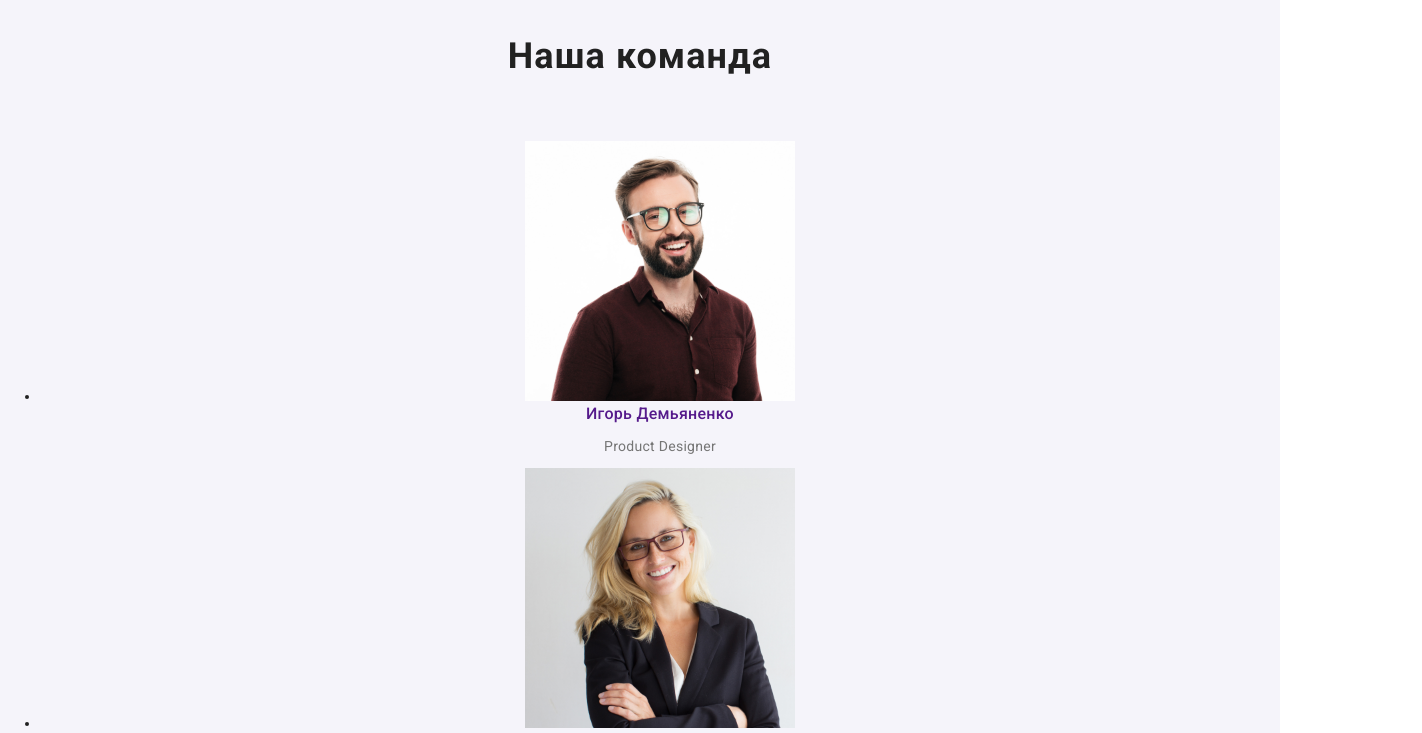
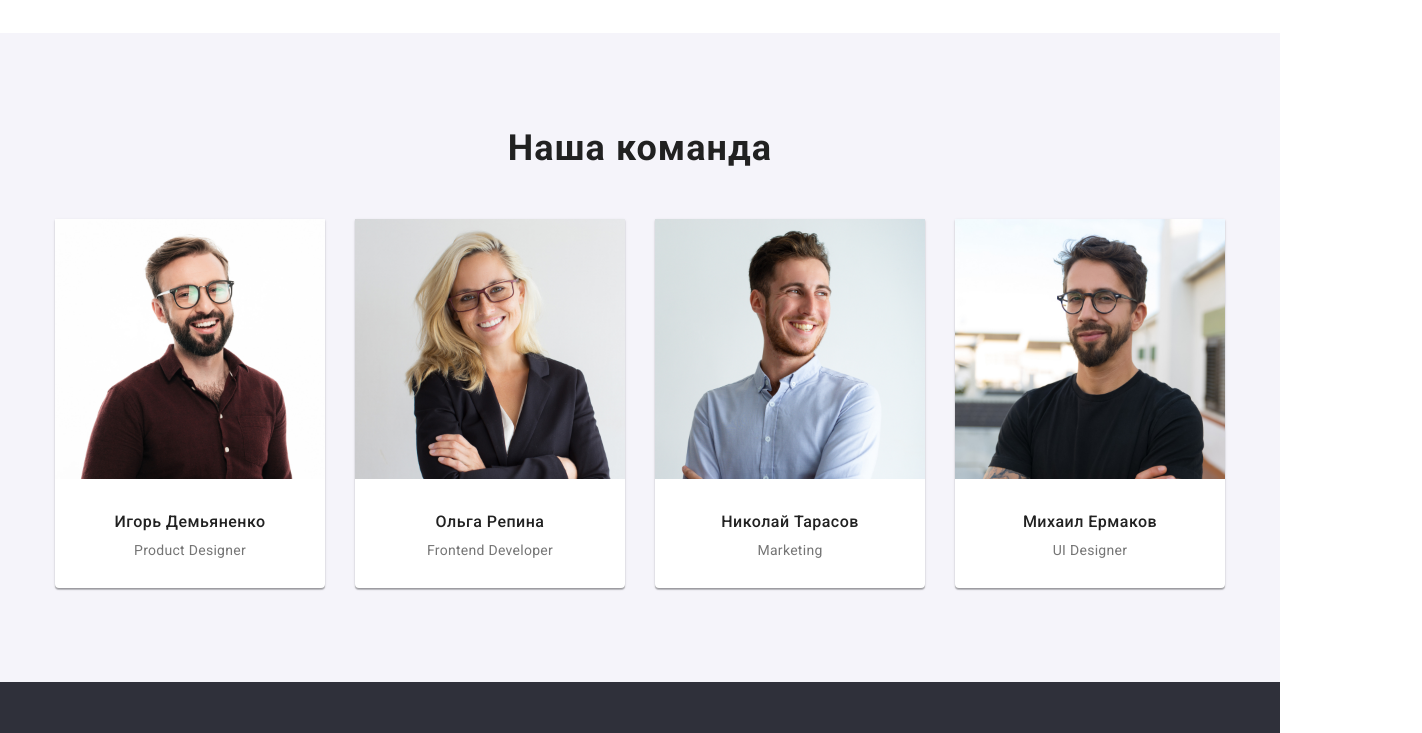
Before and after one commit to Roman-Pecheniuk/goit-markup-hw-03, a plain HTML site: page index.html in a window 1280 px wide. Shown: the part 1410-2143 px from the top of the page, 1422 px wide, since content can reach past the window. Drawn offline with nearby package versions, Linux system fonts and the light colour scheme.

Commit message:
main-finish

```diff
--- a/index.html
+++ b/index.html
@@ -70,9 +70,10 @@
                 </div>
         </section>
         <section class="section team">
+            <div class="container">
             <h2 class="section-title">Наша команда</h2>
-            <ul class="team-list">
-                <li>
+            <ul class="team list">
+                <li class="item">
                     <a href="">
                     <div class="team-card">
                     <img src="./images/Igor_D.jpg" alt="Игорь Демьяненко" width="270">
@@ -81,7 +82,7 @@
                     </div>
                     </a>
                 </li>
-                <li>
+                <li class="item">
                     <a href="">
                     <div class="team-card">
                     <img src="./images/Olga_R.jpg" alt="Ольга Репина" width="270">
@@ -90,7 +91,7 @@
                     </div>
                     </a>
                 </li>
-                <li>
+                <li class="item">
                     <a href="">
                     <div class="team-card">
                     <img src="./images/Kolya_T.jpg" alt="Николай Тарасов" width="270">
@@ -99,7 +100,7 @@
                     </div>
                     </a>
                 </li>
-                <li>
+                <li class="item">
                     <a href="">
                     <div class="team-card">
                     <img src="./images/Miha_E.jpg" alt="Михаил Ермаков" width="270">
@@ -109,6 +110,7 @@
                     </a>
                 </li>
             </ul>
+        </div>
         </section>
     </main>
         <footer class="footer">
--- a/style/style.css
+++ b/style/style.css
@@ -190,7 +190,8 @@
 }
 
 .features .title,
-.projects-list .title{
+.projects-list .title,
+.team .title{
     margin-top: 0;
     margin-bottom: 10px;
     color: var(--prime-text-color);
@@ -226,7 +227,6 @@
 
 .work{
     padding-top: 0;
-    display: flex;
 }
 
 .work-list{
@@ -238,12 +238,6 @@
 }
 
 /* team */
-
-.team .title{
-    font-weight: 500;
-    font-size: 16px;
-    line-height: 1.18;
-}
 
 .features .text,
 .projects-list .text{
@@ -258,17 +252,48 @@
     background-color: var(--btn2-color);
     text-align: center;
 }
+
+.team .list{
+    display: flex;
+}
+
+.team .title{
+    text-transform: none;
+    font-weight: 500;
+    font-size: 16px;
+    line-height: 1.18;
+}
+
+.team .team-card{
+    background-color: var(--bgc3-color);
+    margin-left: 0;
+    margin-right: 0;
+    padding-bottom: 30px;
+    box-shadow: 0px 1px 3px rgba(0, 0, 0, 0.12), 0px 1px 1px rgba(0, 0, 0, 0.14),
+    0px 2px 1px rgba(0, 0, 0, 0.2);
+    border-radius: 0px 0px 4px 4px;
+}
+
+.team-card img{
+    margin-bottom: 30px;
+}
+
+.team .item:not(:last-child){
+    padding-right: 30px;
+}
+
 .team .text{
     color: var(--text-color);
     font-style: normal;
     font-weight: 400;
     font-size: 14px;
     line-height: 1.18;
-}
-
+    margin-top: 0;
+    margin-bottom: 0;
 }
 
 /* footer */
+
 footer{
     padding-bottom: 60px;
     padding-top: 60px;
```
